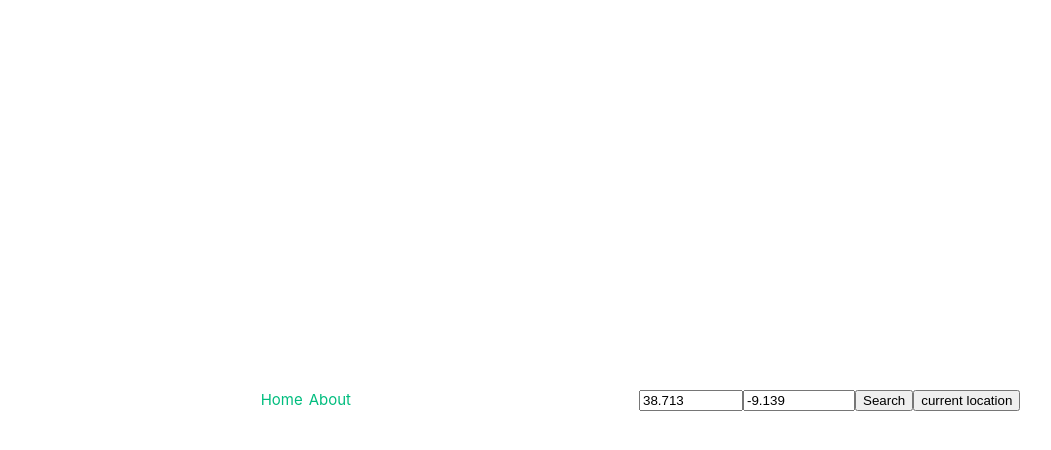
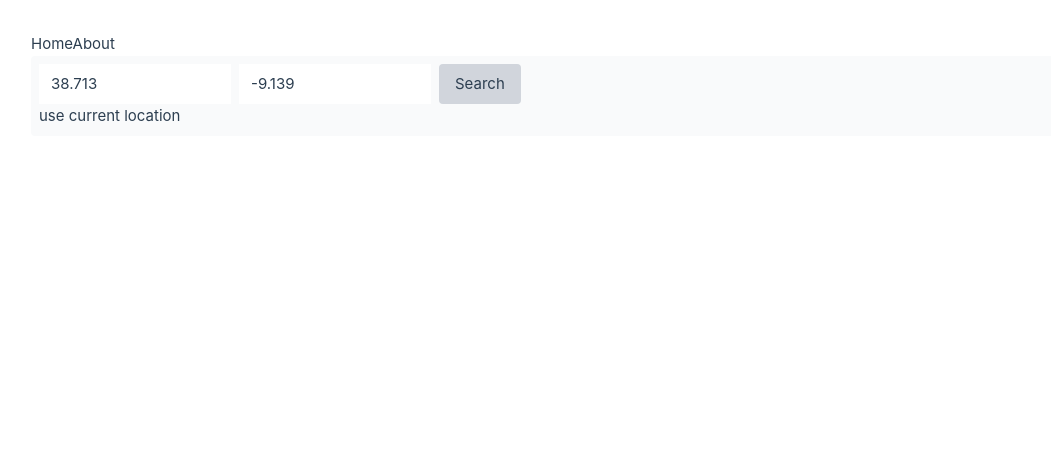
Before and after one commit to hasham94/weather-app, a Vue app: page / in a window 1280 px wide. Shown: the top 450 px of the page, without its empty margins (1-1052 px from the left). Built offline with nearby package versions, Linux system fonts and the light colour scheme; no server answers; the HTML template or start-up script is replaced by a standard one.

Commit message:
add tailwind for styling

```diff
--- a/package.json
+++ b/package.json
@@ -14,6 +14,8 @@
     "format": "prettier --write src/"
   },
   "dependencies": {
+    "@tailwindcss/vite": "^4.0.17",
+    "tailwindcss": "^4.0.17",
     "vue": "^3.5.13",
     "vue-router": "^4.5.0"
   },
--- a/src/assets/main.css
+++ b/src/assets/main.css
@@ -1,4 +1,5 @@
 @import './base.css';
+@import "tailwindcss";
 
 #app {
   max-width: 1280px;
@@ -6,30 +7,3 @@
   padding: 2rem;
   font-weight: normal;
 }
-
-a,
-.green {
-  text-decoration: none;
-  color: hsla(160, 100%, 37%, 1);
-  transition: 0.4s;
-  padding: 3px;
-}
-
-@media (hover: hover) {
-  a:hover {
-    background-color: hsla(160, 100%, 37%, 0.2);
-  }
-}
-
-@media (min-width: 1024px) {
-  body {
-    display: flex;
-    place-items: center;
-  }
-
-  #app {
-    display: grid;
-    grid-template-columns: 1fr 1fr;
-    padding: 0 2rem;
-  }
-}
--- a/src/views/HomeView.vue
+++ b/src/views/HomeView.vue
@@ -32,34 +32,24 @@ fetchLocationData()
 </script>
 
 <template>
-  <main>
+  <main class="flex flex-col gap-2 bg-gray-50 rounded">
+    <div class="flex flex-col items-start p-2">
+      <div class="flex gap-2">
+        <input class="bg-white px-3 py-2 w-48 max-w-full" id="latitude" v-model.number="latitude" type="number" min="-90"
+          max="90" step="0.0001" />
 
-        <input
-          id="latitude"
-          v-model.number="latitude"
-          type="number"
-          min="-90"
-          max="90"
-          step="0.0001"
-        />
+        <input class="bg-white px-3 py-2 w-48 max-w-full" id="longitude" v-model.number="longitude" type="number"
+          min="-180" max="180" step="0.0001" />
+        <button class="bg-gray-300 px-4 rounded" @click="fetchLocationData">Search</button>
+      </div>
 
-        <input
-          id="longitude"
-          v-model.number="longitude"
-          type="number"
-          min="-180"
-          max="180"
-          step="0.0001"
-        />
-        <button @click="fetchLocationData">Search</button>
-
-
-    <button @click="getUserCurrentLocation">
-      current location
-    </button>
+      <button @click="getUserCurrentLocation">
+        use current location
+      </button>
+    </div>
 
     <div v-if="weatherData.length > 0">
-      <HomeWeatherTable :weather-data="weatherData"/>
+      <HomeWeatherTable :weather-data="weatherData" />
     </div>
   </main>
 </template>
--- a/vite.config.ts
+++ b/vite.config.ts
@@ -3,12 +3,14 @@ import { fileURLToPath, URL } from 'node:url'
 import { defineConfig } from 'vite'
 import vue from '@vitejs/plugin-vue'
 import vueDevTools from 'vite-plugin-vue-devtools'
+import tailwindcss from '@tailwindcss/vite'
 
 // https://vite.dev/config/
 export default defineConfig({
   plugins: [
     vue(),
     vueDevTools(),
+    tailwindcss()
   ],
   resolve: {
     alias: {
```
Also changed, not shown: 2 other files (tests, documents, lock files or other folders).
